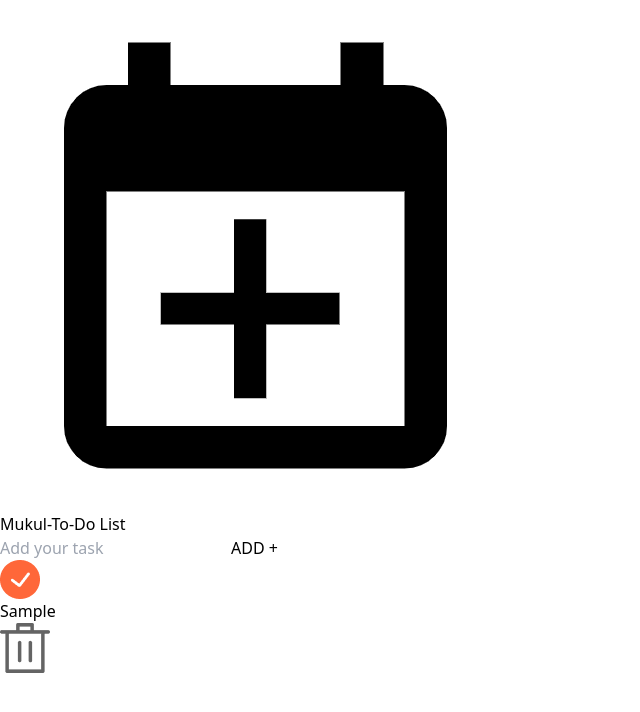
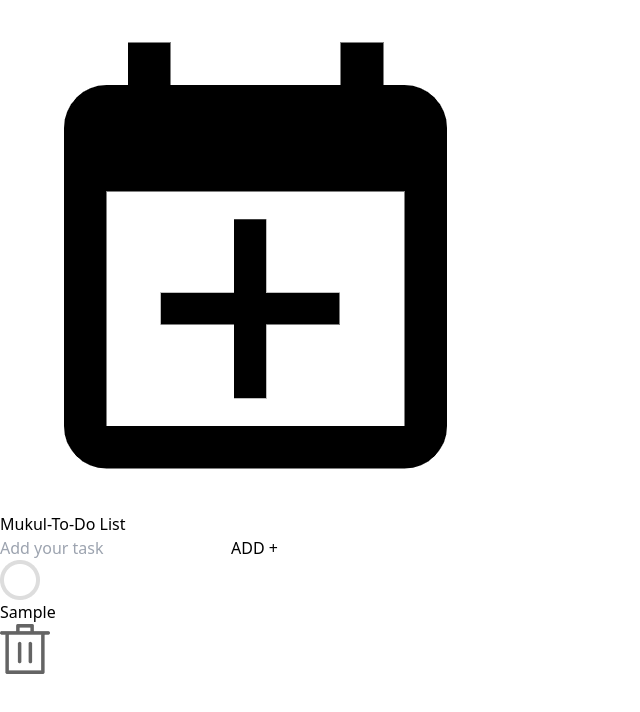
Before and after one commit to M16bhardwaj/To-Do-List, a React (Vite) app: page / in a window 1280 px wide. Both pictures are taken after typing "Sample" into the empty fields and a click on the button "ADD +". Shown: the top 712 px of the page, without its empty margins (0-640 px from the left). Built offline with nearby package versions, Linux system fonts and the light colour scheme.

Commit message:
mark task

```diff
--- a/src/components/Todo.jsx
+++ b/src/components/Todo.jsx
@@ -1,4 +1,4 @@
-import { useRef, useState } from 'react'
+import { useEffect, useRef, useState } from 'react'
 import todo_icon from '../assets/todo_icon.png'
 import Todoitems from './Todoitems'
 
@@ -31,6 +31,22 @@ const add=()=>{
         return prvTodos.filter((todo)=>todo.id !==id)
       })
     }
+
+    const toggle=(id)=>{
+      setTodoList((prevTodos)=>{
+        return prevTodos.map((todo)=>{
+          if(todo.id ===id){
+            return {...todo, isComplete: !todo.isComplete}
+          }
+          return todo;
+        })
+      })
+    }
+
+    useEffect(()=>{
+      console.log(todoList);
+    },[todoList])
+
   return (
     <div className='bg-white place-self-center w-11/12 max-w-md flex flex-col p-7 min-h-[550px] rounded-xl'>
 
@@ -54,7 +70,7 @@ const add=()=>{
 
        <div>
       {todoList.map((item,index)=>{
-        return <Todoitems key={index} text={item.text} id={item.id} isComplete={item.isComplete} deleteTodo={deleteTodo}/>
+        return <Todoitems key={index} text={item.text} id={item.id} isComplete={item.isComplete} deleteTodo={deleteTodo} toggle={toggle}/>
       })}
        </div>
 
--- a/src/components/Todoitems.jsx
+++ b/src/components/Todoitems.jsx
@@ -1,13 +1,13 @@
 import tick from '../assets/tick.png'
-// import not_tick from '../assets/not_tick.png'
+import not_tick from '../assets/not_tick.png'
 import delete_icon from '../assets/delete.png'
 const Todoitems = (prop) => {
   return (
     <div className='flex items-center my-3 gap-2'>
 
-      <div className='flex flex-1 items-center cursor-pointer'>
-        <img src={tick} alt="" className='w-7'/>
-        <p className='text-slate-700 ml-4 text-[17px]'>{prop.text}</p>
+      <div onClick ={()=>{prop.toggle(prop.id)}} className='flex flex-1 items-center cursor-pointer'>
+        <img src={prop.isComplete ? tick : not_tick} alt="" className='w-7'/>
+        <p className={`text-slate-700 ml-4 text-[17px] decoration-slate-500 ${prop.isComplete ? "line-through" : ""}`}>{prop.text}</p>
       </div>
 
       <img onClick={()=>{prop.deleteTodo(prop.id)}} src={delete_icon} alt="" className='w-3.5 cursor-pointer'/>
```
